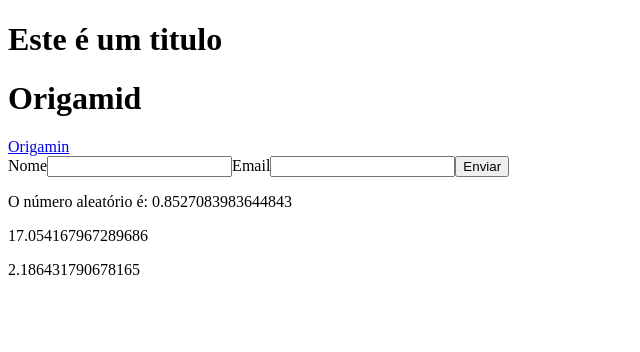
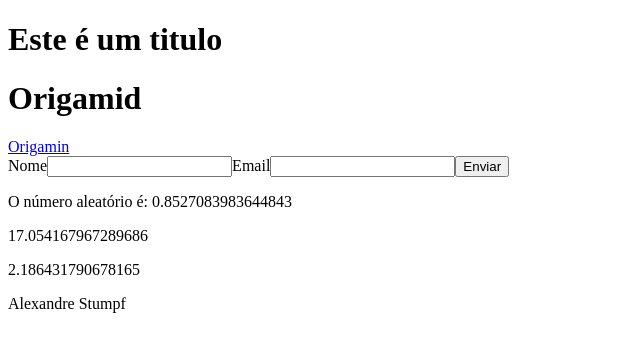
Before and after one commit to stumpf-alexandre/origamid, a React (Vite) app in the folder Modulo2/ferramentaFrontEnd/: page / in a window 1280 px wide. Shown: the top 352 px of the page, without its empty margins (0-640 px from the left). Built offline with nearby package versions, Linux system fonts and the light colour scheme.

Commit message:
passando uma função

```diff
--- a/Modulo2/ferramentaFrontEnd/src/App.jsx
+++ b/Modulo2/ferramentaFrontEnd/src/App.jsx
@@ -5,6 +5,10 @@ const App = () => {
   const num = Math.random();
   const ativo = true;
   const titulo = <h1>Este é um titulo</h1>;
+
+  function mostrarNome(sobrenome) {
+    return "Alexandre " + sobrenome;
+  }
   return (
     <>
       {titulo}
@@ -29,6 +33,7 @@ const App = () => {
       <p>{(num * 1000) / 50}</p>
       {/*Passando um valor como expressão, usando uma expressão ternaria*/}
       <p className={ativo ? 'ativo' : 'inativo'}>{(num * 100) / 39}</p>
+      {mostrarNome('Stumpf')}
     </>
   );
 };
```
